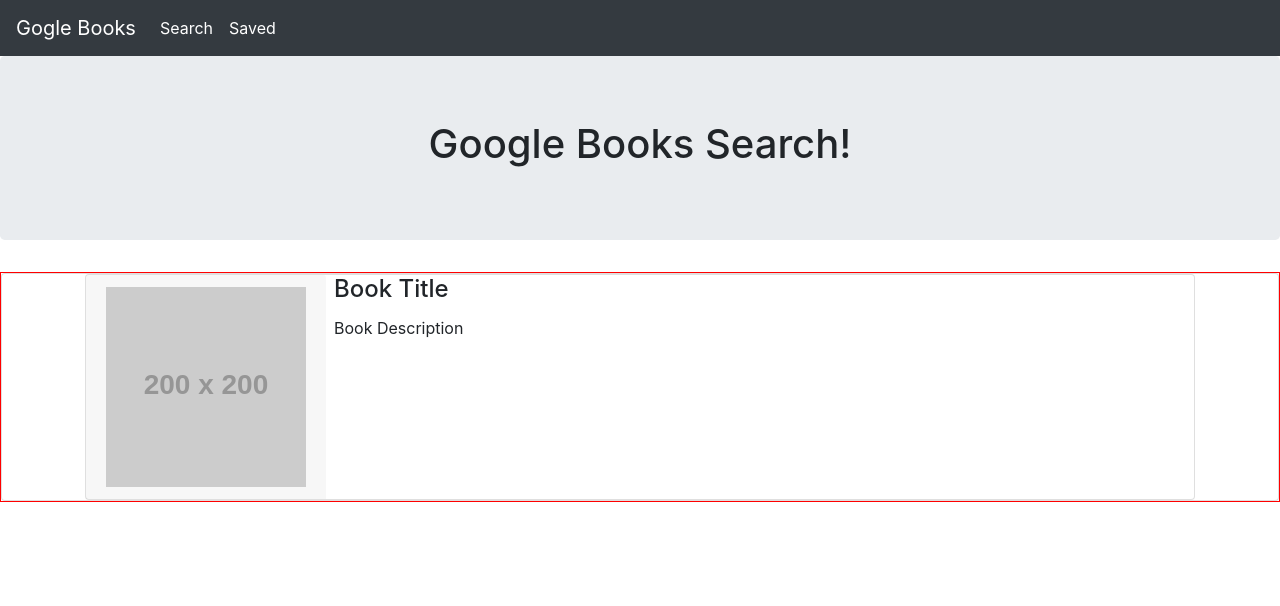
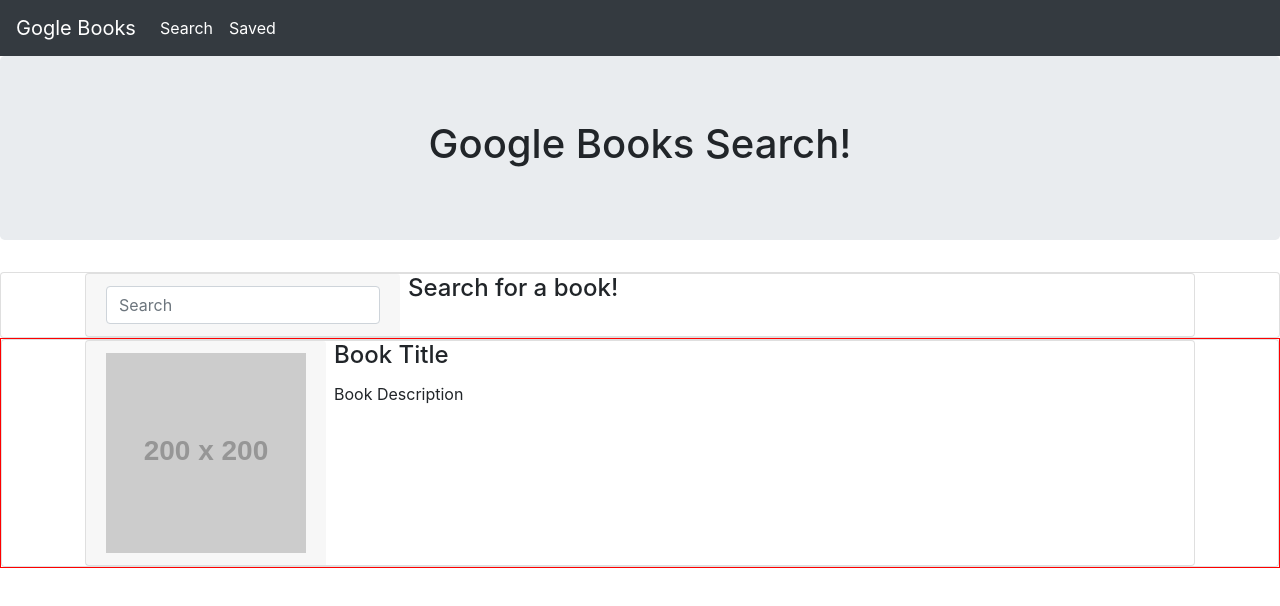
Before and after one commit to nyopko/Google-Books, a React (Create React App) app: page / in a window 1280 px wide. Shown: the top 606 px of the page. Built offline with nearby package versions, Linux system fonts and the light colour scheme.

Commit message:
Added basic search bar/card

```diff
--- a/src/App.js
+++ b/src/App.js
@@ -2,6 +2,7 @@
 import Jumbotron from "./components/Jumbotron";
 import Nav from "./components/Nav";
 import BodyWrapper from "./components/BodyWrapper";
+import SearchCard from "./components/SearchCard";
 
 
 class App extends Component {
@@ -10,6 +11,7 @@
     <div>
       <Nav></Nav>
       <Jumbotron></Jumbotron>
+      <SearchCard></SearchCard>
       <BodyWrapper>
       </BodyWrapper>
       </div>
--- a/src/components/SearchCard/index.js
+++ b/src/components/SearchCard/index.js
@@ -0,0 +1,22 @@
+import React from "react";
+import "./style.css";
+
+// Will need to make a ul and make each card an li
+
+function SearchCard() {
+    return <div className="card">
+    <div class="container">
+    <div class="card flex-row flex-wrap">
+        <div class="card-header border-0">
+<input class="form-control" type="text" placeholder="Search" aria-label="Search"/>
+        </div>
+        <div class="card-block px-2">
+            <h4 class="card-title">Search for a book!</h4>
+        </div>
+    </div>
+
+</div>
+</div>
+}
+
+export default SearchCard;
```
